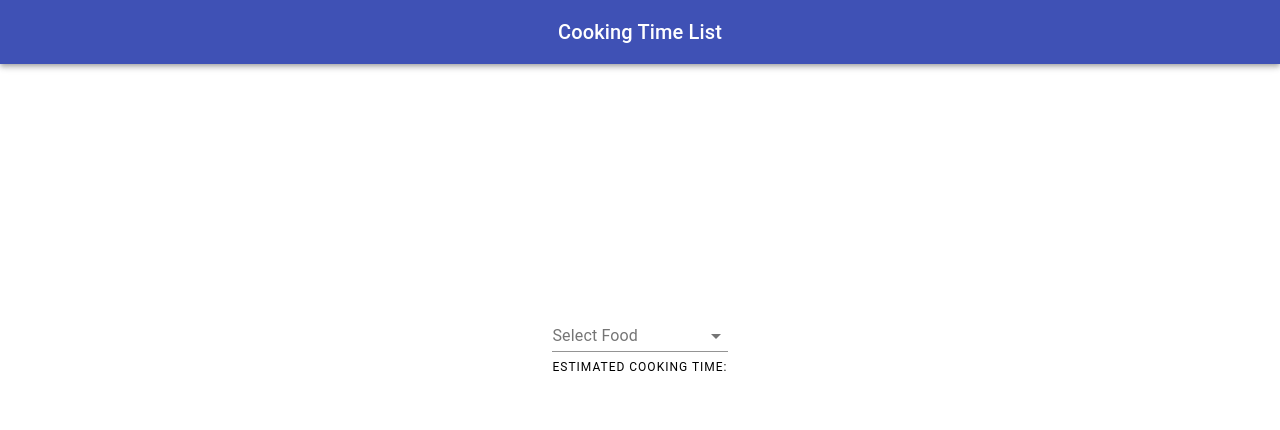
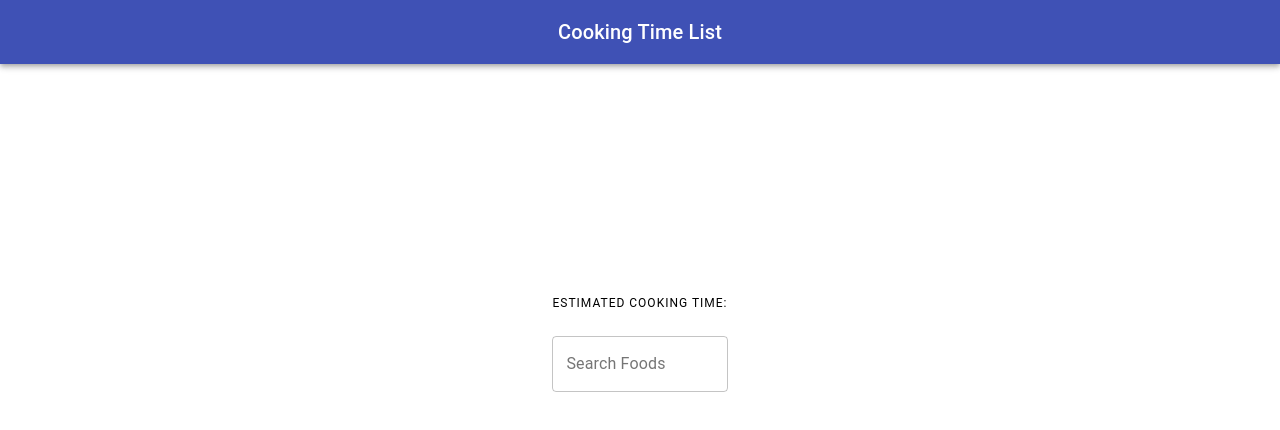
Before and after one commit to Lubacc/cooking-table-dropdown, a React (Create React App) app: page / in a window 1280 px wide. Shown: the top 430 px of the page. Built offline with nearby package versions, Linux system fonts and the light colour scheme.

Commit message:
Autocomplete field added

```diff
--- a/package.json
+++ b/package.json
@@ -4,6 +4,7 @@
   "private": true,
   "dependencies": {
     "@material-ui/core": "^4.9.9",
+    "@material-ui/lab": "^4.0.0-alpha.48",
     "@testing-library/jest-dom": "^4.2.4",
     "@testing-library/react": "^9.3.2",
     "@testing-library/user-event": "^7.1.2",
--- /dev/null
+++ b/src/components/AutoComplete.js
@@ -0,0 +1,40 @@
+import React, { useState } from 'react';
+import FoodList from '../list.json';
+import TextField from '@material-ui/core/TextField';
+import Autocomplete from '@material-ui/lab/Autocomplete';
+import Typography from '@material-ui/core/Typography';
+
+export default function AutoComplete() {
+  const [timeToCook, setTimeToCook] = useState('');
+
+  const onChange = (event, value) => {
+    FoodList.forEach((item) => {
+      if (item.name === value) {
+        setTimeToCook(item.timeToCook);
+      }
+    });
+  };
+  return (
+    <>
+      <Typography variant="overline" color="inherit">
+        Estimated Cooking time: {timeToCook}
+      </Typography>
+      <Autocomplete
+        freeSolo
+        id="free-solo-2-demo"
+        disableClearable
+        options={FoodList.map((option) => option.name)}
+        onChange={onChange}
+        renderInput={(params) => (
+          <TextField
+            {...params}
+            label="Search Foods"
+            margin="normal"
+            variant="outlined"
+            InputProps={{ ...params.InputProps, type: 'search' }}
+          />
+        )}
+      />
+    </>
+  );
+}
--- a/src/components/Input.js
+++ b/src/components/Input.js
@@ -1,11 +1,7 @@
 import React, { useState } from 'react';
-import FoodList from '../list.json';
-import InputLabel from '@material-ui/core/InputLabel';
 import { makeStyles } from '@material-ui/core/styles';
-import MenuItem from '@material-ui/core/MenuItem';
+import AutoComplete from './AutoComplete';
 import FormControl from '@material-ui/core/FormControl';
-import Select from '@material-ui/core/Select';
-import Typography from '@material-ui/core/Typography';
 import { Box } from '@material-ui/core';
 
 const useStyles = makeStyles((theme) => ({
@@ -15,29 +11,8 @@ const useStyles = makeStyles((theme) => ({
   },
 }));
 
-export default function ControlledOpenSelect() {
+export default function TextInput() {
   const classes = useStyles();
-  const [foodName, setFoodName] = useState('');
-  const [timeToCook, setTimeToCook] = useState('');
-  const [open, setOpen] = useState(false);
-
-  const handleChange = (event) => {
-    const name = event.target.value;
-    setFoodName(name);
-    FoodList.forEach((item) => {
-      if (item.name === name) {
-        setTimeToCook(item.timeToCook);
-      }
-    });
-  };
-
-  const handleClose = () => {
-    setOpen(false);
-  };
-
-  const handleOpen = () => {
-    setOpen(true);
-  };
 
   return (
     <div>
@@ -49,28 +24,7 @@ export default function ControlledOpenSelect() {
         justifyContent="center"
       >
         <FormControl className={classes.formControl}>
-          <InputLabel id="demo-controlled-open-select-label">
-            Select Food
-          </InputLabel>
-          <Select
-            labelId="demo-controlled-open-select-label"
-            open={open}
-            onClose={handleClose}
-            onOpen={handleOpen}
-            value={foodName}
-            onChange={handleChange}
-          >
-            {FoodList.map((item) => {
-              return (
-                <MenuItem value={item.name} key={item.id}>
-                  {item.name}
-                </MenuItem>
-              );
-            })}
-          </Select>
-          <Typography variant="overline" color="inherit">
-            Estimated Cooking time: {timeToCook}
-          </Typography>
+          <AutoComplete />
         </FormControl>
       </Box>
     </div>
```
Also changed, not shown: src/components/ApiClient.js (added, +21 -0 lines), 1 other file (tests, documents, lock files or other folders).
